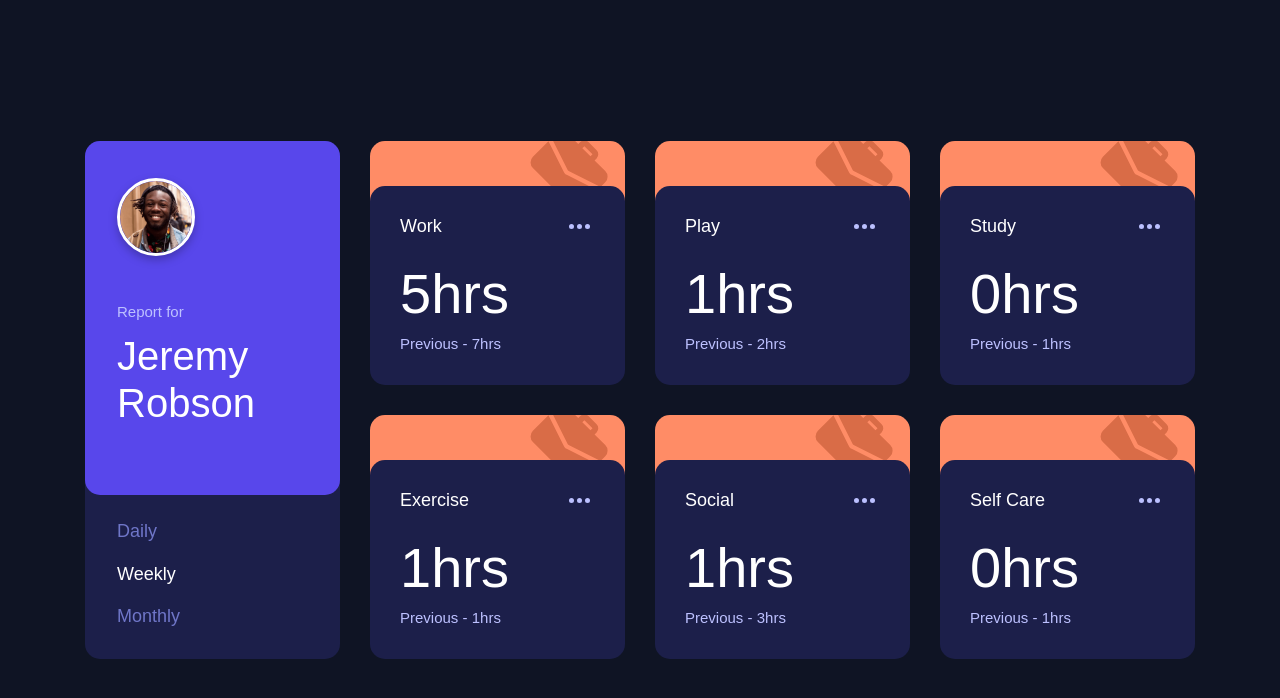
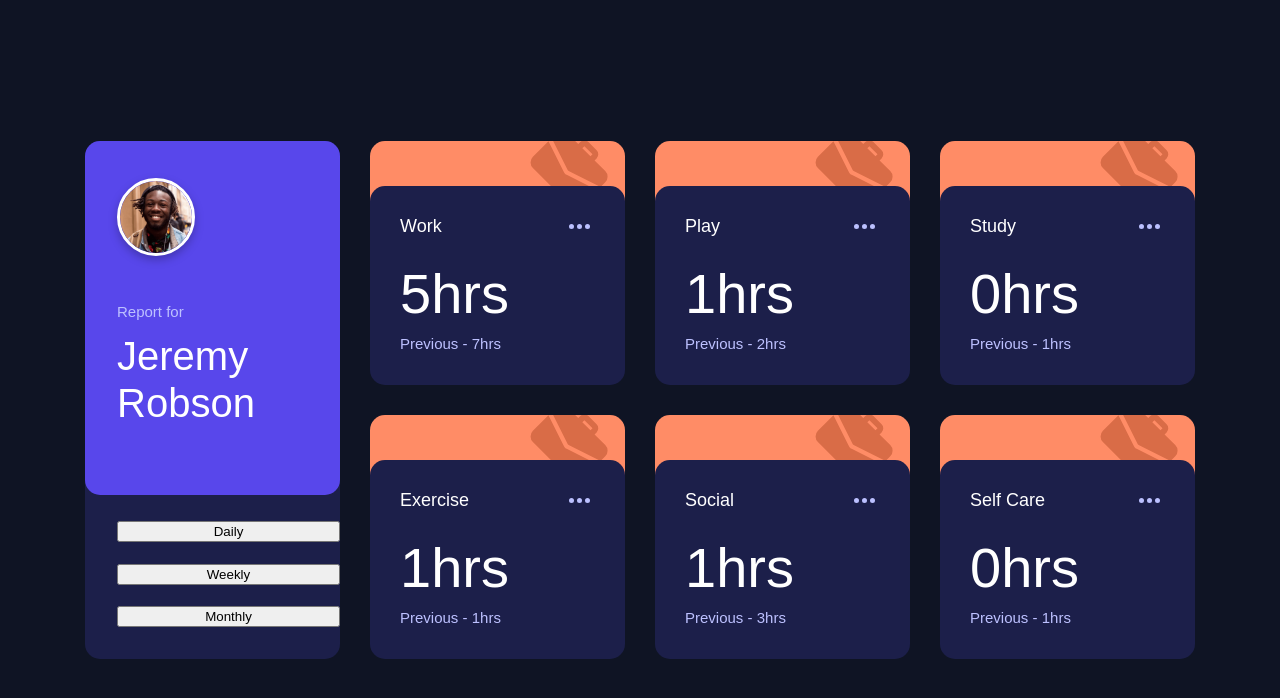
Before and after one commit to prpcodes/time-tracking-dashboard, a React (Create React App) app: page / in a window 1280 px wide. Shown: the top 698 px of the page. Built offline with nearby package versions, Linux system fonts and the light colour scheme.

Commit message:
✨ added timeframe logic

```diff
--- a/src/App.jsx
+++ b/src/App.jsx
@@ -1,4 +1,4 @@
-import React from "react";
+import React, { useState } from "react";
 import "./App.css";
 //Components
 import Card from "./Components/Card/Card";
@@ -7,8 +7,10 @@ import Avatar from "./Images/image-jeremy.png";
 //Data
 import data from "./data.json";
 
-class App extends React.Component {
-  render() {
+function App() {
+  // set the desired timeframe and send it to the card component
+  const [timeframe, setTimeframe] = useState();
+
   return (
     <div className="App">
       <header>
@@ -18,15 +20,34 @@ class App extends React.Component {
           <h1>Jeremy Robson</h1>
         </div>
         <div id="timeframes">
-            <a>Daily</a>
-            <a>Weekly</a>
-            <a>Monthly</a>
+          <button
+            onClick={() => {
+              setTimeframe("Daily");
+            }}
+          >
+            Daily
+          </button>
+          <button
+            onClick={() => {
+              setTimeframe("Weekly");
+            }}
+          >
+            Weekly
+          </button>
+          <button
+            onClick={() => {
+              setTimeframe("Monthly");
+            }}
+          >
+            Monthly
+          </button>
         </div>
       </header>
       {data &&
         data.map((card) => (
           <Card
             title={card.title}
+            timeframe={timeframe}
             timeframes={card.timeframes}
             key={card.title}
           />
@@ -34,6 +55,5 @@ class App extends React.Component {
     </div>
   );
 }
-}
 
 export default App;
```
Lines whose indentation alone changed are shown as unchanged.
